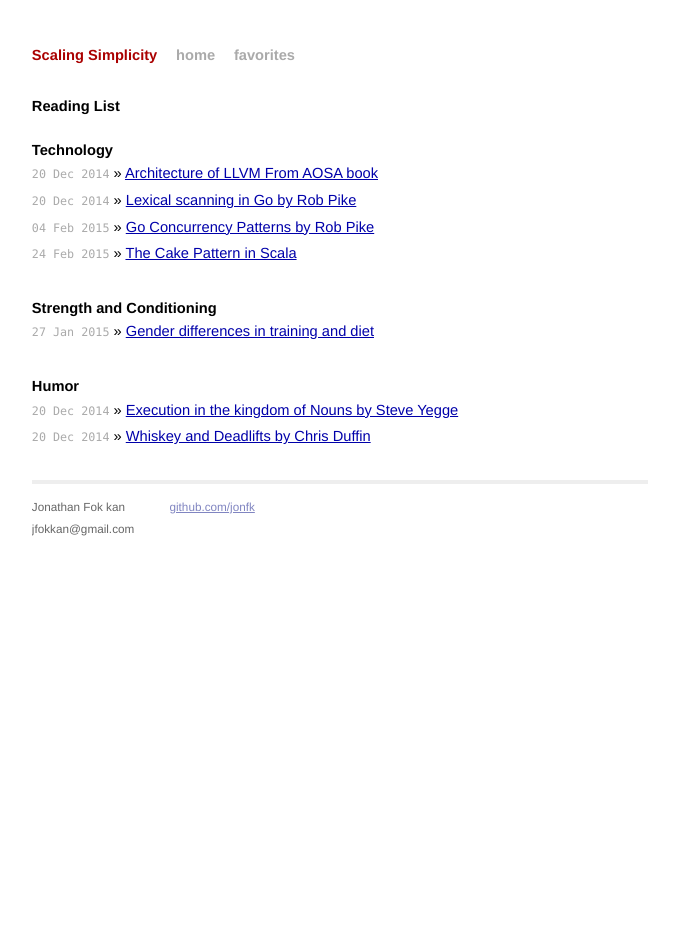
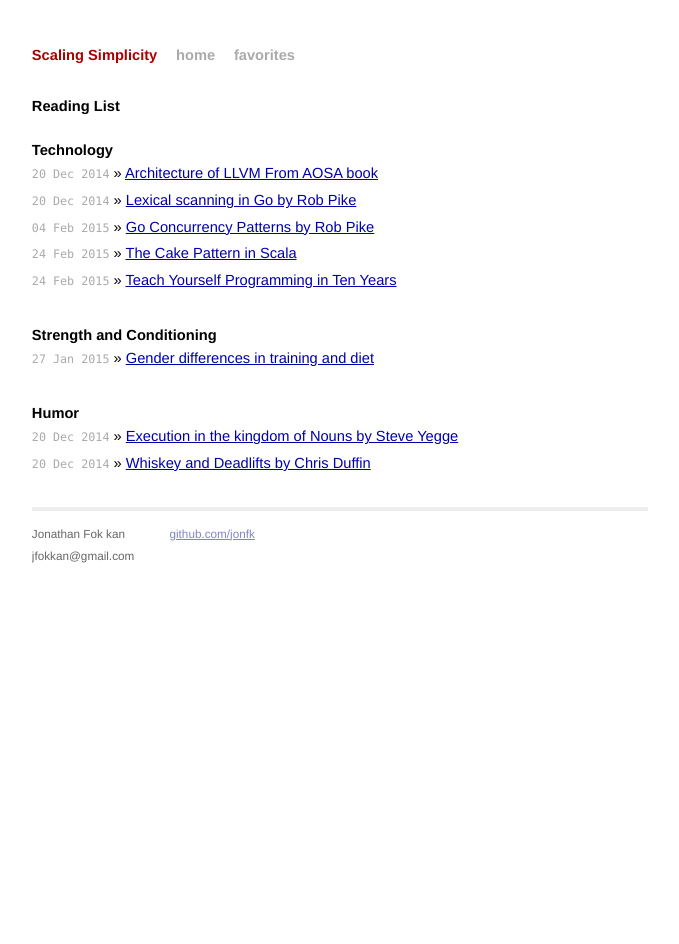
Before and after one commit to jonfk/jonfk.ca, a Jekyll site: the page built from favorites.html, in a window 1280 px wide. Shown: the whole page, without its empty margins (300-979 px from the left). Built offline with Jekyll 4.4.1, drawn with Linux system fonts in a browser that asks for light colours; Markdown is read by kramdown in place of the engine named in the settings.

Commit message:
ADDED teach yourself Programming in 10 years by peter norvig to favorites

```diff
--- a/favorites.html
+++ b/favorites.html
@@ -6,12 +6,13 @@ url: favorites
 <div class="home">
   <h3>Reading List</h3><br/>
 
-  <h4>Technology</h4>
+  <h3>Technology</h3>
   <ul class="posts">
     <li><span>20 Dec 2014</span> &raquo; <a href="http://aosabook.org/en/llvm.html">Architecture of LLVM From AOSA book</a></li>
     <li><span>20 Dec 2014</span> &raquo; <a href="www.youtube.com/watch?v=HxaD_trXwRE">Lexical scanning in Go by Rob Pike</a></li>
     <li><span>04 Feb 2015</span> &raquo; <a href="http://youtu.be/f6kdp27TYZs">Go Concurrency Patterns by Rob Pike</a></li>
     <li><span>24 Feb 2015</span> &raquo; <a href="https://coderwall.com/p/t_rapw/cake-pattern-in-scala-self-type-annotations-explicitly-typed-self-references-explained">The Cake Pattern in Scala</a></li>
+    <li><span>24 Feb 2015</span> &raquo; <a href="http://norvig.com/21-days.html">Teach Yourself Programming in Ten Years</a></li>
   </ul>
 
   <h3>Strength and Conditioning</h3>
```
